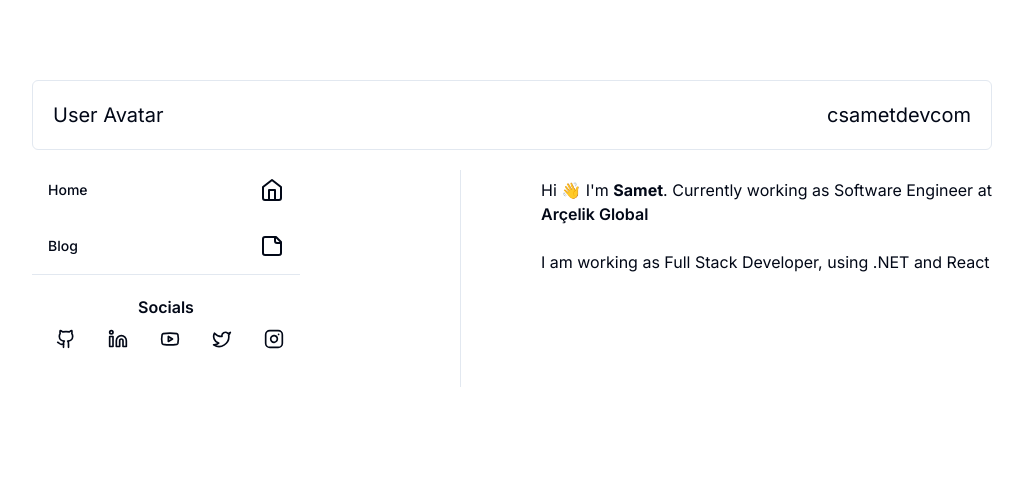
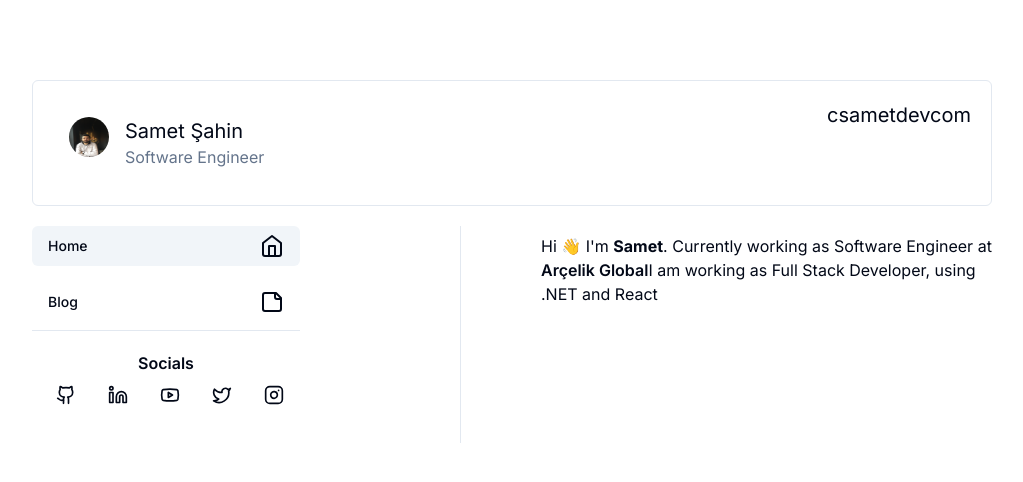
Before and after one commit to csametsahin/csametsahindev, a Next.js app: page / in a window 1280 px wide. Shown: the top 482 px of the page, without its empty margins (128-1151 px from the left). Built offline with nearby package versions, Linux system fonts and the light colour scheme.

Commit message:
add user avatar

```diff
--- a/app/(browse)/_components/navbar/navbar.tsx
+++ b/app/(browse)/_components/navbar/navbar.tsx
@@ -1,9 +1,11 @@
+import UserAvatar from "./user-avatar";
+
 const Navbar = () => {
   return (
     <nav className=" mt-20 mx-40 bg-gradient-to-b overflow-hidden justify-between rounded-md border p-5 hidden lg:flex ">
       <div className="flex flex-col space-y-4">
         <div>
-          <h2 className="text-xl">User Avatar</h2>
+          <UserAvatar />
         </div>
       </div>
       <div>
--- /dev/null
+++ b/app/(browse)/_components/navbar/user-avatar.tsx
@@ -0,0 +1,22 @@
+import { Avatar, AvatarFallback, AvatarImage } from "@/components/ui/avatar";
+import csametsahin from "@/public/csametsahin.jpg";
+
+const UserAvatar = () => {
+  const path = csametsahin.src;
+  return (
+    <div className="flex flex-row space-x-4 p-4">
+      <div>
+        <Avatar>
+          <AvatarImage src={path} alt="@csş" />
+          <AvatarFallback>CSŞ</AvatarFallback>
+        </Avatar>
+      </div>
+      <div className="">
+        <p className="text-xl">Samet Şahin</p>
+        <p className="text-muted-foreground">Software Engineer</p>
+      </div>
+    </div>
+  );
+};
+
+export default UserAvatar;
--- a/app/(browse)/_components/sidebar/pages-section.tsx
+++ b/app/(browse)/_components/sidebar/pages-section.tsx
@@ -1,3 +1,4 @@
+"use client";
 import PageItem from "@/components/page-item";
 import { pages } from "@/lib/constants";
 
--- a/app/(browse)/page.tsx
+++ b/app/(browse)/page.tsx
@@ -1,15 +1,14 @@
 export default function Home() {
   return (
     <main className="flex mx-2 lg:ml-20 lg:mr-40 flex-col overflow-hidden py-2 space-y-2">
-      <div>
+      <div className="flex overflow-hidden space-x-2">
         <p>
           Hi 👋 I'm <strong>Samet</strong>. Currently working as Software
           Engineer at{" "}
           <a href="https://www.arcelikglobal.com/en/" className="font-semibold">
             Arçelik Global
           </a>
-          <br />
-          <br />I am working as Full Stack Developer, using .NET and React
+          I am working as Full Stack Developer, using .NET and React
         </p>
       </div>
     </main>
--- a/components/page-item.tsx
+++ b/components/page-item.tsx
@@ -1,5 +1,9 @@
+"use client";
+
 import { Page } from "@/lib/types";
+import { cn } from "@/lib/utils";
 import Link from "next/link";
+import { usePathname } from "next/navigation";
 import { Button } from "./ui/button";
 
 interface PageItemProps {
@@ -7,17 +11,24 @@ interface PageItemProps {
 }
 
 const PageItem = ({ page }: PageItemProps) => {
+  const pathname = usePathname();
+
+  // Memorize
   const Icon = page.icon;
+
   return (
     <div className="w-full h-12 ">
       <Button
         asChild
         variant="ghost"
-        className="flex justify-between items-center space-x-4"
+        className={cn(
+          "flex justify-between items-center space-x-4",
+          pathname === page.href && "bg-accent"
+        )}
       >
         <Link href={page.href}>
           <p>{page.name}</p>
-          <Icon />
+          {Icon && <Icon />}
         </Link>
       </Button>
     </div>
--- /dev/null
+++ b/components/ui/avatar.tsx
@@ -0,0 +1,50 @@
+"use client"
+
+import * as React from "react"
+import * as AvatarPrimitive from "@radix-ui/react-avatar"
+
+import { cn } from "@/lib/utils"
+
+const Avatar = React.forwardRef<
+  React.ElementRef<typeof AvatarPrimitive.Root>,
+  React.ComponentPropsWithoutRef<typeof AvatarPrimitive.Root>
+>(({ className, ...props }, ref) => (
+  <AvatarPrimitive.Root
+    ref={ref}
+    className={cn(
+      "relative flex h-10 w-10 shrink-0 overflow-hidden rounded-full",
+      className
+    )}
+    {...props}
+  />
+))
+Avatar.displayName = AvatarPrimitive.Root.displayName
+
+const AvatarImage = React.forwardRef<
+  React.ElementRef<typeof AvatarPrimitive.Image>,
+  React.ComponentPropsWithoutRef<typeof AvatarPrimitive.Image>
+>(({ className, ...props }, ref) => (
+  <AvatarPrimitive.Image
+    ref={ref}
+    className={cn("aspect-square h-full w-full", className)}
+    {...props}
+  />
+))
+AvatarImage.displayName = AvatarPrimitive.Image.displayName
+
+const AvatarFallback = React.forwardRef<
+  React.ElementRef<typeof AvatarPrimitive.Fallback>,
+  React.ComponentPropsWithoutRef<typeof AvatarPrimitive.Fallback>
+>(({ className, ...props }, ref) => (
+  <AvatarPrimitive.Fallback
+    ref={ref}
+    className={cn(
+      "flex h-full w-full items-center justify-center rounded-full bg-muted",
+      className
+    )}
+    {...props}
+  />
+))
+AvatarFallback.displayName = AvatarPrimitive.Fallback.displayName
+
+export { Avatar, AvatarImage, AvatarFallback }
--- a/package.json
+++ b/package.json
@@ -9,6 +9,7 @@
     "lint": "next lint"
   },
   "dependencies": {
+    "@radix-ui/react-avatar": "^1.0.4",
     "@radix-ui/react-slot": "^1.0.2",
     "class-variance-authority": "^0.7.0",
     "clsx": "^2.1.0",
```
Also changed, not shown: public/csametsahin.jpg (added), 1 other file (tests, documents, lock files or other folders).
